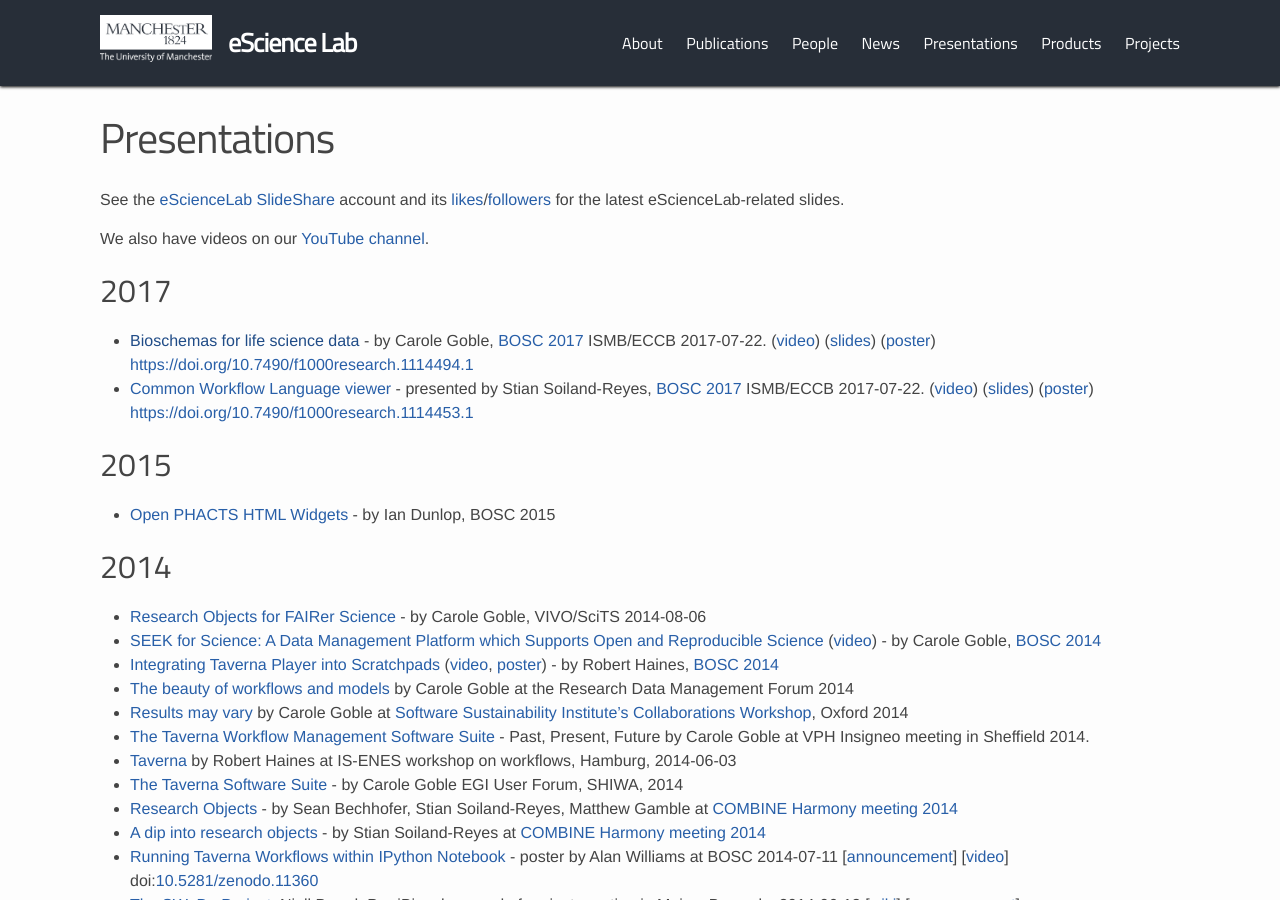
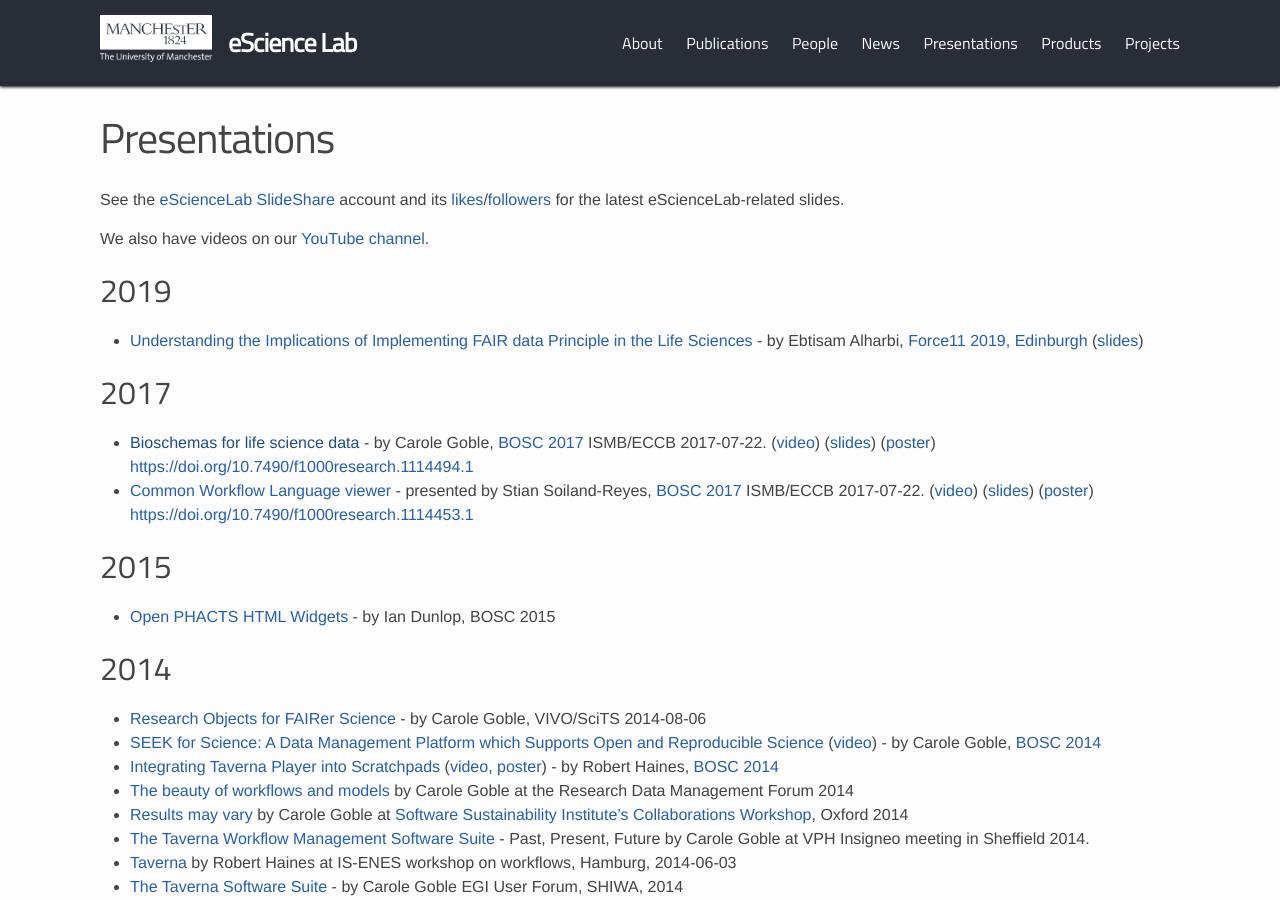
Before and after one commit to eScienceLab/eScienceLab.github.io, a Jekyll site: the page built from publications/presentations.md, in a window 1280 px wide and 900 px high. Built offline with Jekyll 4.4.1, drawn with Linux system fonts in a browser that asks for light colours; comment, search, counter and statistics services are not loaded.

Commit message:
Added Ebtisam's Force11 presentation

```diff
--- a/publications/presentations.md
+++ b/publications/presentations.md
@@ -6,6 +6,10 @@
 See the [eScienceLab SlideShare](http://www.slideshare.net/mygrid/) account and its [likes](http://www.slideshare.net/mygrid/favorites)/[followers](http://www.slideshare.net/mygrid/following) for the latest eScienceLab-related slides.
 
 We also have videos on our [YouTube channel](http://www.youtube.com/user/mygridorguk).
+
+## 2019
+
+* [Understanding the Implications of Implementing FAIR data Principle in the Life Sciences](https://zenodo.org/record/3502577#.XbwWL9HLdhF) - by Ebtisam Alharbi, [Force11 2019, Edinburgh](https://www.force11.org/meetings/force2019) ([slides](https://zenodo.org/record/3502577/files/FAIR%20Implications.pptx?download=1))
 
 ## 2017
 
```
